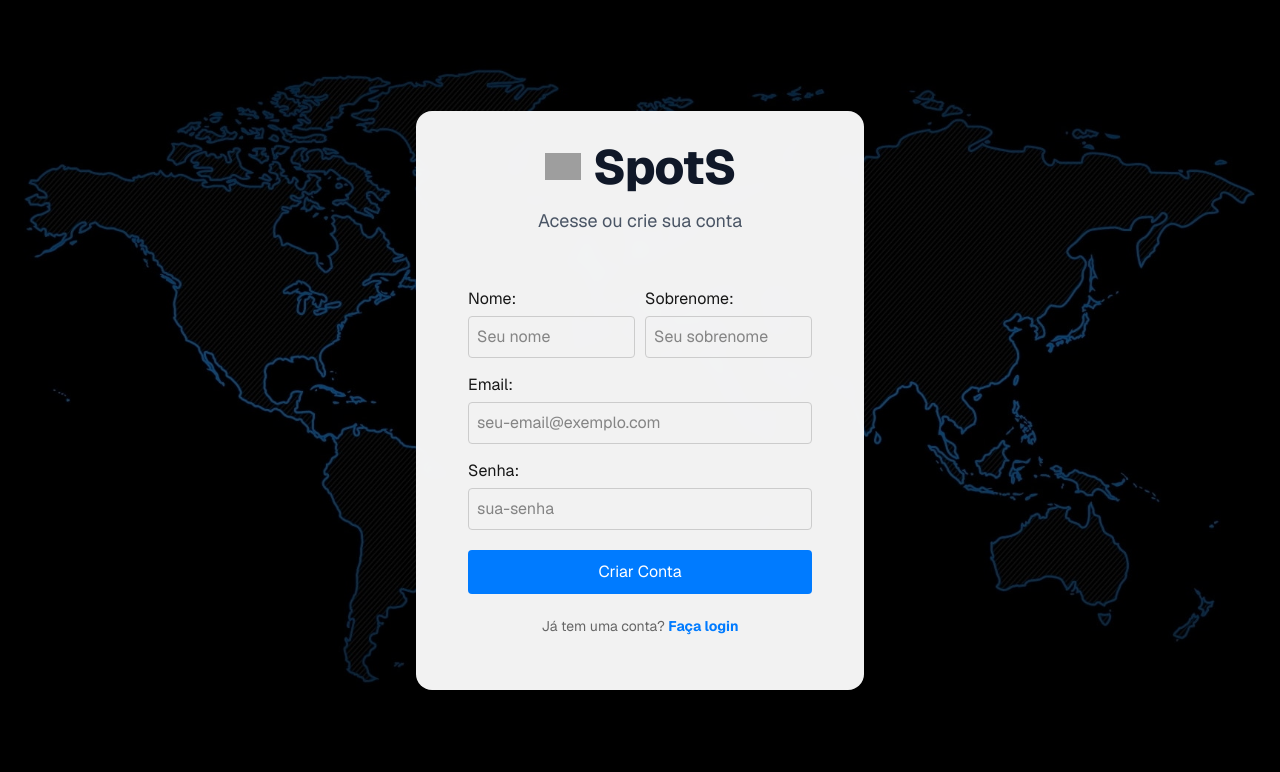
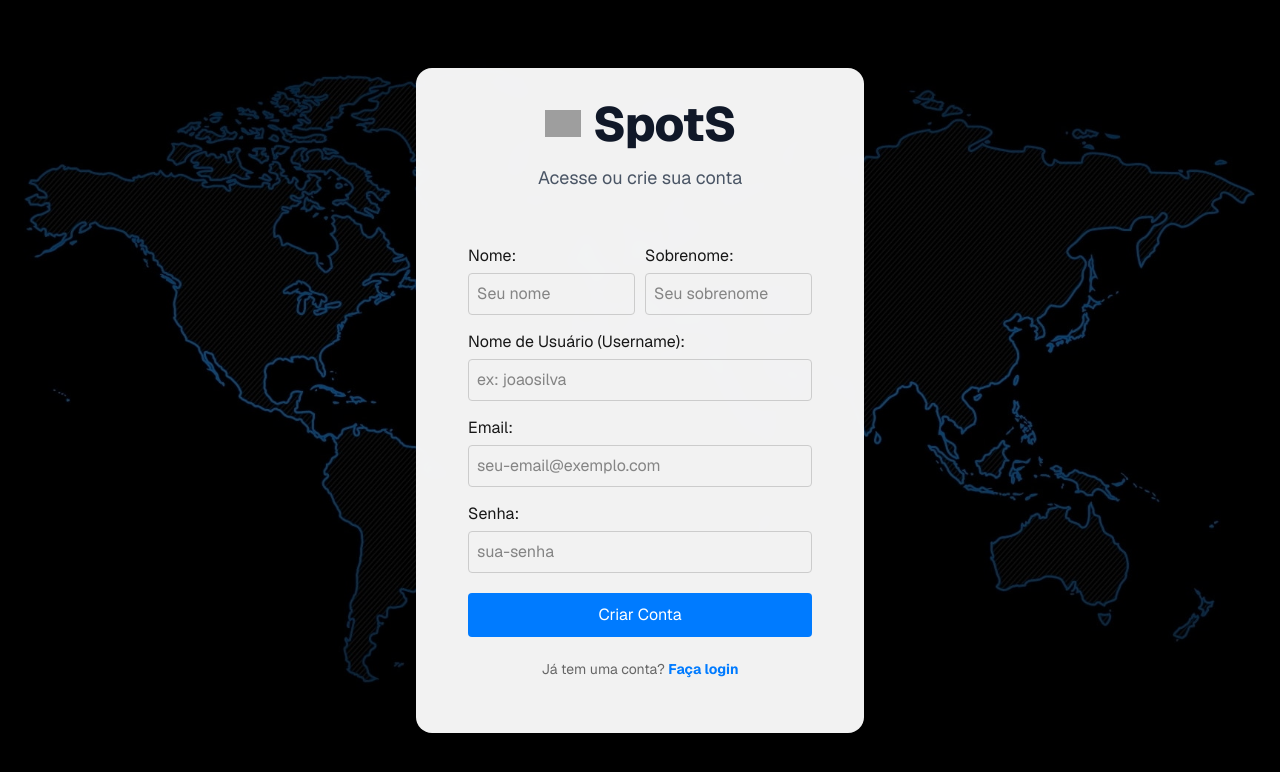
Before and after one commit to Alefe-M/Rede-Social-Web, a Next.js app in the folder spots/: page /login in a window 1280 px wide. Both pictures are taken after a click on the button "Crie uma agora". Shown: the top 772 px of the page. Built offline with nearby package versions, Linux system fonts and the light colour scheme; grey boxes are pictures that could not be loaded.

Commit message:
Correcao erro criar conta

```diff
--- a/spots/components/Ui/LoginForm.tsx
+++ b/spots/components/Ui/LoginForm.tsx
@@ -3,7 +3,7 @@
 import { useState } from 'react';
 import { useRouter } from 'next/navigation';
 import { signin, signup } from '@/utils/supabase/auth';
-import toast from 'react-hot-toast'; // <-- AQUI ESTÁ A CORREÇÃO! A importação que faltava.
+import toast from 'react-hot-toast';
 
 export default function LoginForm() {
   const router = useRouter();
@@ -12,6 +12,7 @@ export default function LoginForm() {
   const [password, setPassword] = useState('');
   const [nome, setNome] = useState('');
   const [sobrenome, setSobrenome] = useState('');
+  const [username, setUsername] = useState(''); // <-- NOVO: Estado para o username
 
   const [loading, setLoading] = useState(false);
   const [error, setError] = useState<string | null>(null);
@@ -27,7 +28,8 @@ export default function LoginForm() {
     if (isLogin) {
       result = await signin({ email, password });
     } else {
-      result = await signup({ email, password, nome, sobrenome });
+      // <-- NOVO: Enviando o username no payload
+      result = await signup({ email, password, nome, sobrenome, username });
     }
 
     if (result.success) {
@@ -47,6 +49,7 @@ export default function LoginForm() {
       setPassword('');
       setNome('');
       setSobrenome('');
+      setUsername(''); // <-- NOVO: Limpando o campo de username
 
       // Direciona para a página principal (raiz)
       router.push('/');
@@ -64,6 +67,7 @@ export default function LoginForm() {
 
         {/* NOVOS CAMPOS: Só aparecem se NÃO for tela de login (!isLogin) */}
         {!isLogin && (
+          <>
             <div style={{ display: 'flex', gap: '10px', marginBottom: '15px' }}>
               <div style={{ flex: 1 }}>
                 <label htmlFor="nome" style={{ display: 'block', marginBottom: '5px' }}>
@@ -74,7 +78,7 @@ export default function LoginForm() {
                   type="text"
                   value={nome}
                   onChange={(e) => setNome(e.target.value)}
-                required={!isLogin} // Só exige se for criar conta
+                  required={!isLogin}
                   placeholder="Seu nome"
                   style={{
                     width: '100%',
@@ -95,7 +99,7 @@ export default function LoginForm() {
                   type="text"
                   value={sobrenome}
                   onChange={(e) => setSobrenome(e.target.value)}
-                required={!isLogin} // Só exige se for criar conta
+                  required={!isLogin}
                   placeholder="Seu sobrenome"
                   style={{
                     width: '100%',
@@ -107,6 +111,29 @@ export default function LoginForm() {
                 />
               </div>
             </div>
+
+            {/* <-- NOVO: Campo de Username ocupando a largura total --> */}
+            <div style={{ marginBottom: '15px' }}>
+              <label htmlFor="username" style={{ display: 'block', marginBottom: '5px' }}>
+                Nome de Usuário (Username):
+              </label>
+              <input
+                id="username"
+                type="text"
+                value={username}
+                onChange={(e) => setUsername(e.target.value)}
+                required={!isLogin}
+                placeholder="ex: joaosilva"
+                style={{
+                  width: '100%',
+                  padding: '8px',
+                  borderRadius: '4px',
+                  border: '1px solid #ccc',
+                  boxSizing: 'border-box'
+                }}
+              />
+            </div>
+          </>
         )}
 
         <div style={{ marginBottom: '15px' }}>
```
Lines whose indentation alone changed are shown as unchanged.
